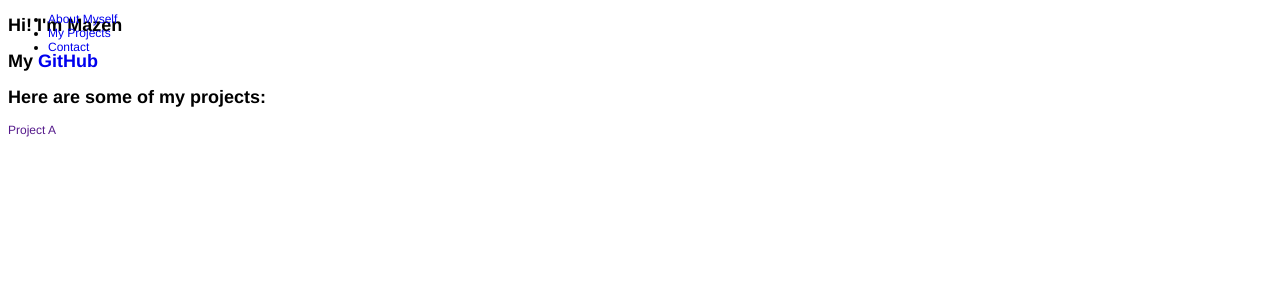
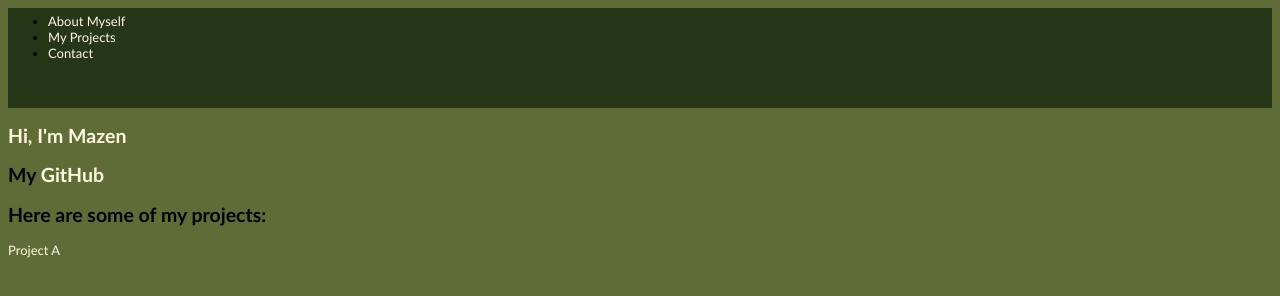
Before and after one commit to melkhouly1/personalPortfolio, a plain HTML site: page index.html in a window 1280 px wide. Drawn offline with Linux system fonts and the light colour scheme.

Commit message:
css changes - adding some color schemes and quality of life changes to CSS code

```diff
--- a/index.html
+++ b/index.html
@@ -22,7 +22,7 @@
     </header>
 
     <section id="welcome-section">
-      <h1>Hi! I'm Mazen</h1>
+      <h1>Hi, I'm Mazen</h1>
     </section>
 
     <section id="projects">
--- a/styles.css
+++ b/styles.css
@@ -1,19 +1,46 @@
-.link {
-  text-decoration: none;
+/* @media (min-width: 1000px) {
+  * {
+    font-size: 13px;
+  }
+} */
+
+:root {
+  --background-color1: #606c38;
+  --background-color2: #dda15e;
+  --header-color1: #283618;
+  --header-color2: #bc6c25;
+  --text-color: #fefae0;
 }
 
-html {
-  font-family: Helvetica, sans-serif;
-  font-size: 12px;
+body {
+  background-color: var(--background-color1);
+  font-family: "Gill Sans", "Gill Sans MT", Calibri, "Trebuchet MS", sans-serif;
+  font-size: small;
+  font-weight: lighter;
+}
+
+.header {
+  width: 100wv;
+  height: 100px;
+  background-color: var(--header-color1);
+  outline: 1px solid transparent;
+  margin: 0;
+  padding: 0;
 }
 
 #navbar {
   position: fixed;
   top: 0;
+  border: white;
 }
 
-/* @media (min-width: 1000px) {
-  * {
-    font-size: 13px;
-  }
-} */
+.link {
+  text-decoration: none;
+  color: var(--text-color);
+}
+
+#welcome-section {
+  font-weight: bolder;
+  font-stretch: expanded;
+  color: var(--text-color);
+}
```
